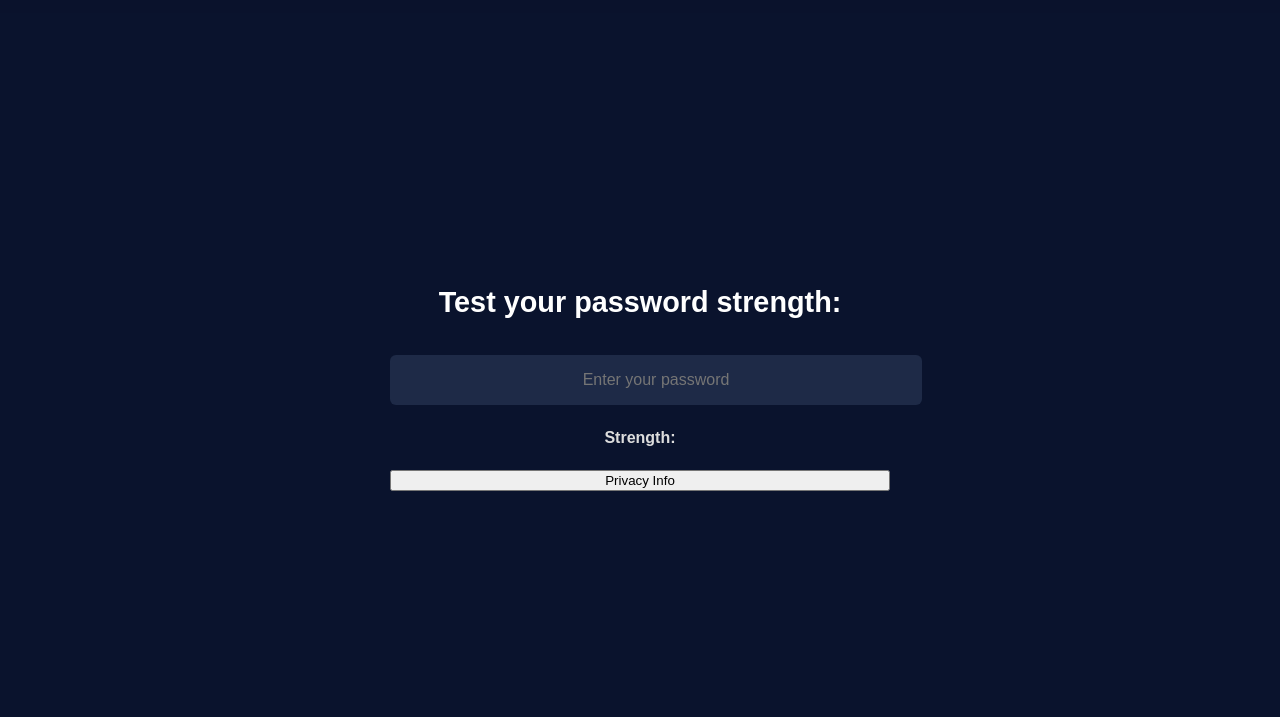
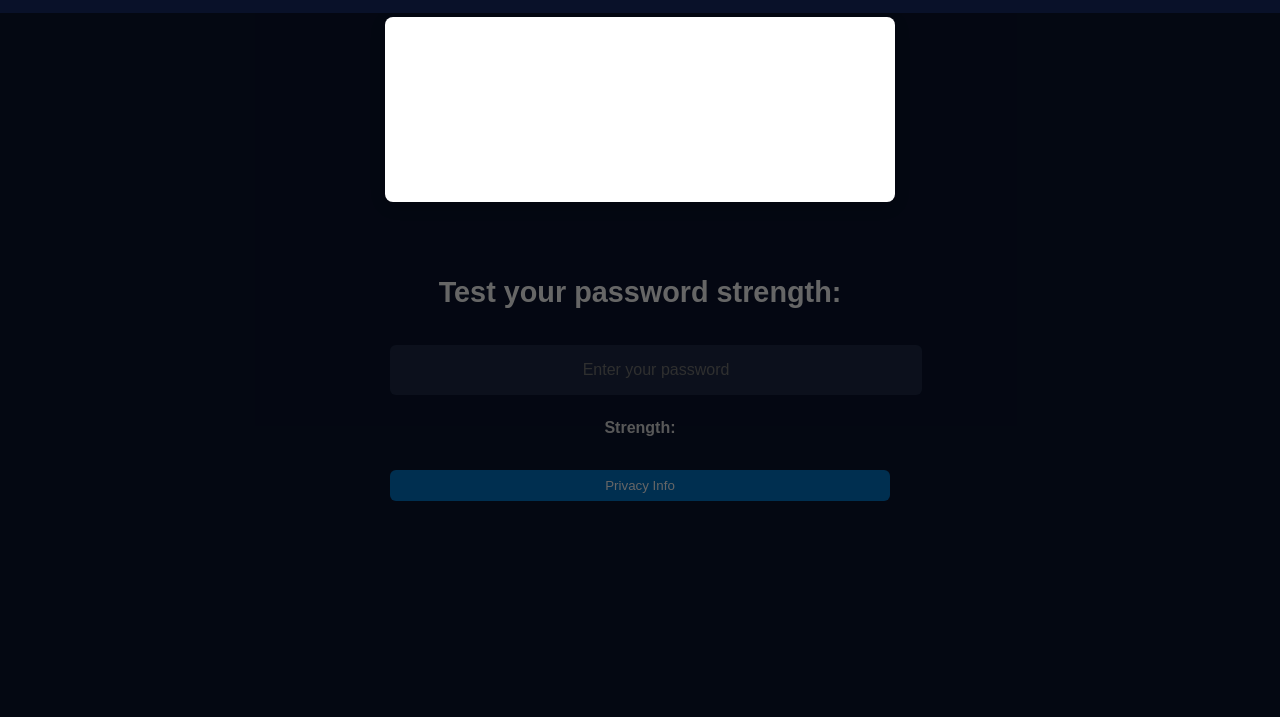
Before and after one commit to david-nnaji/PasswordChecker, a plain HTML site: page index2.html in a window 1280 px wide. Both pictures are taken after a click on the button "Privacy Info". Shown: the part 83-800 px from the top of the page. Drawn offline with Linux system fonts and the light colour scheme.

Commit message:
Add modal styles to styles.css
Added modal styles for displaying information.

```diff
--- a/styles.css
+++ b/styles.css
@@ -161,6 +161,52 @@ footer { grid-area: footer; }
 }
 
 .thumbs { max-width: 120px; }
+/* Modal background */
+.modal {
+  display: none;
+  position: fixed;
+  inset: 0;
+  background: rgba(0, 0, 0, 0.6);
+  z-index: 999;
+  padding-top: 100px;
+}
+
+/* Modal box */
+.modal-content {
+  background: #fff;
+  margin: auto;
+  padding: 20px 30px;
+  width: 90%;
+  max-width: 450px;
+  border-radius: 8px;
+  box-shadow: 0 4px 18px rgba(0,0,0,0.25);
+}
+
+/* Close button */
+.close {
+  float: right;
+  font-size: 28px;
+  cursor: pointer;
+}
+
+.close:hover {
+  color: #d00;
+}
+
+/* Modal trigger button */
+.info-btn {
+  margin-top: 10px;
+  padding: 8px 14px;
+  border: none;
+  background: #0075c9;
+  color: white;
+  border-radius: 6px;
+  cursor: pointer;
+}
+
+.info-btn:hover {
+  background: #005fa3;
+}
 
 /* footer */
 .site-footer {
```
